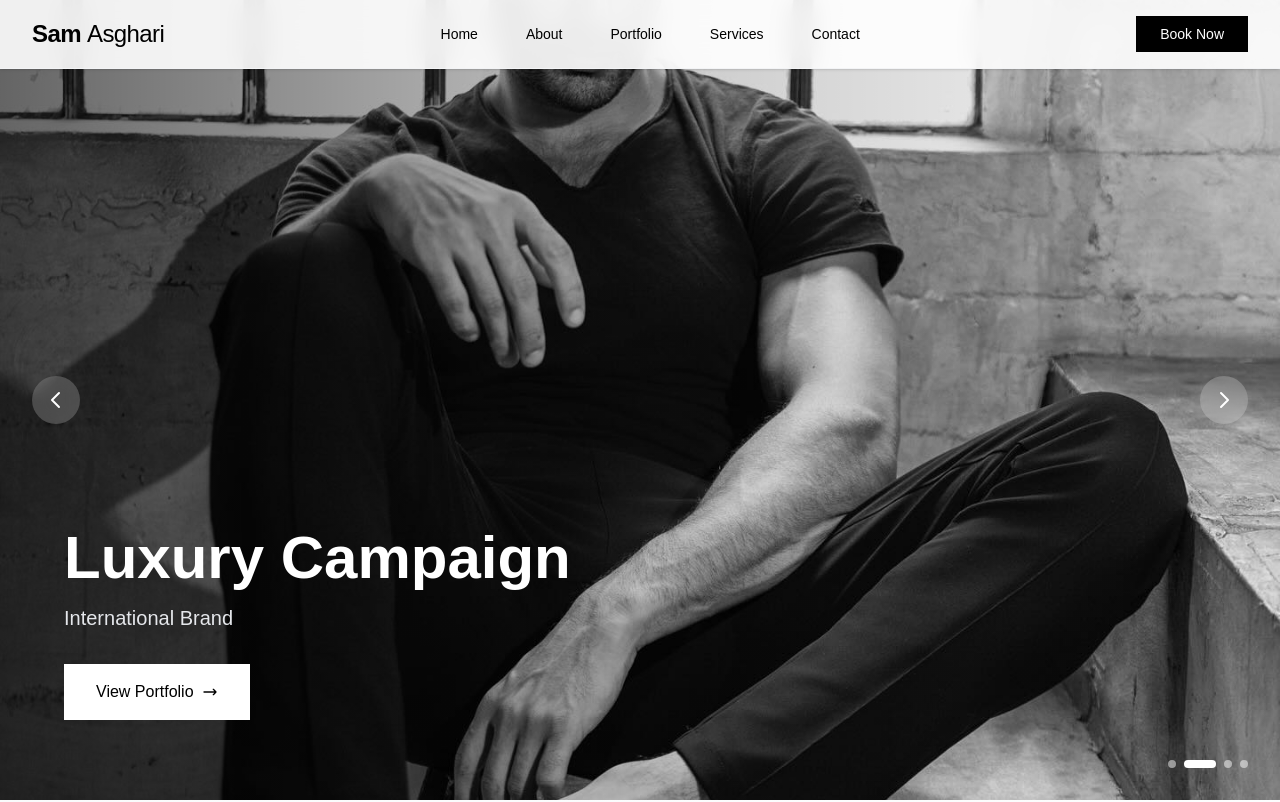
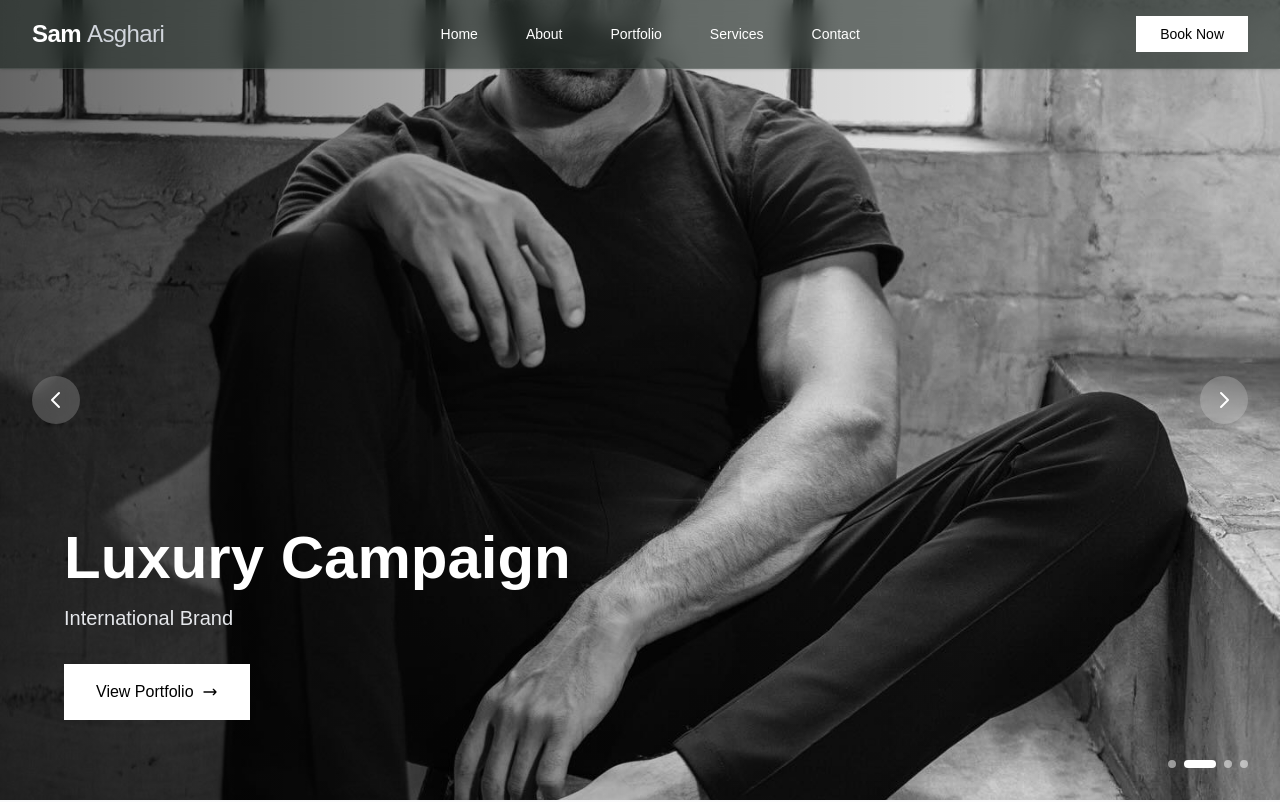
Before and after one commit to AliZok/personal-branding, a Next.js app: page / in a window 1280 px wide. Shown: the top 802 px of the page. Built offline with nearby package versions, Linux system fonts and the light colour scheme.

Commit message:
proper header

```diff
--- a/src/app/page.tsx
+++ b/src/app/page.tsx
@@ -50,49 +50,49 @@ export default function SamAsghariLanding() {
   return (
     <div className="min-h-screen bg-white text-black overflow-x-hidden" style={{ scrollBehavior: 'smooth' }}>
       {/* Fixed Header */}
-      <header className="fixed top-0 w-full bg-white/90 backdrop-blur-md border-b border-gray-100 z-50 shadow-sm">
+      <header className="fixed top-0 w-full bg-[#141f1991] backdrop-blur-md border-b border-white/10 z-50 shadow-sm">
         <div className="max-w-7xl mx-auto px-4 sm:px-6 lg:px-8">
           <div className="flex justify-between items-center py-4">
-            <div className="text-2xl font-bold tracking-tight">
-              Sam <span className="font-light">Asghari</span>
+            <div className="text-2xl font-bold tracking-tight text-white">
+              Sam <span className="font-light text-gray-300">Asghari</span>
             </div>
 
             {/* Desktop Navigation */}
             <nav className="hidden lg:flex items-center space-x-12">
               <button
                 onClick={() => scrollToSection('home')}
-                className="text-sm font-medium hover:text-gray-600 transition-all duration-300 relative group"
+                className="text-sm font-medium text-white hover:text-gray-300 transition-all duration-300 relative group"
               >
                 Home
-                <span className="absolute -bottom-1 left-0 w-0 h-0.5 bg-black transition-all duration-300 group-hover:w-full"></span>
+                <span className="absolute -bottom-1 left-0 w-0 h-0.5 bg-white transition-all duration-300 group-hover:w-full"></span>
               </button>
               <button
                 onClick={() => scrollToSection('about')}
-                className="text-sm font-medium hover:text-gray-600 transition-all duration-300 relative group"
+                className="text-sm font-medium text-white hover:text-gray-300 transition-all duration-300 relative group"
               >
                 About
-                <span className="absolute -bottom-1 left-0 w-0 h-0.5 bg-black transition-all duration-300 group-hover:w-full"></span>
+                <span className="absolute -bottom-1 left-0 w-0 h-0.5 bg-white transition-all duration-300 group-hover:w-full"></span>
               </button>
               <button
                 onClick={() => scrollToSection('portfolio')}
-                className="text-sm font-medium hover:text-gray-600 transition-all duration-300 relative group"
+                className="text-sm font-medium text-white hover:text-gray-300 transition-all duration-300 relative group"
               >
                 Portfolio
-                <span className="absolute -bottom-1 left-0 w-0 h-0.5 bg-black transition-all duration-300 group-hover:w-full"></span>
+                <span className="absolute -bottom-1 left-0 w-0 h-0.5 bg-white transition-all duration-300 group-hover:w-full"></span>
               </button>
               <button
                 onClick={() => scrollToSection('services')}
-                className="text-sm font-medium hover:text-gray-600 transition-all duration-300 relative group"
+                className="text-sm font-medium text-white hover:text-gray-300 transition-all duration-300 relative group"
               >
                 Services
-                <span className="absolute -bottom-1 left-0 w-0 h-0.5 bg-black transition-all duration-300 group-hover:w-full"></span>
+                <span className="absolute -bottom-1 left-0 w-0 h-0.5 bg-white transition-all duration-300 group-hover:w-full"></span>
               </button>
               <button
                 onClick={() => scrollToSection('contact')}
-                className="text-sm font-medium hover:text-gray-600 transition-all duration-300 relative group"
+                className="text-sm font-medium text-white hover:text-gray-300 transition-all duration-300 relative group"
               >
                 Contact
-                <span className="absolute -bottom-1 left-0 w-0 h-0.5 bg-black transition-all duration-300 group-hover:w-full"></span>
+                <span className="absolute -bottom-1 left-0 w-0 h-0.5 bg-white transition-all duration-300 group-hover:w-full"></span>
               </button>
             </nav>
 
@@ -100,7 +100,7 @@ export default function SamAsghariLanding() {
             <div className="hidden lg:block">
               <button
                 onClick={() => scrollToSection('contact')}
-                className="bg-black text-white px-6 py-2 text-sm font-medium hover:bg-gray-800 transition-all duration-300 transform hover:scale-105"
+                className="bg-white text-black px-6 py-2 text-sm font-medium hover:bg-gray-200 transition-all duration-300 transform hover:scale-105"
               >
                 Book Now
               </button>
@@ -110,13 +110,13 @@ export default function SamAsghariLanding() {
             <button className="lg:hidden" onClick={() => setIsMenuOpen(!isMenuOpen)}>
               <div className="w-6 h-6 flex flex-col justify-center items-center">
                 <span
-                  className={`bg-black block transition-all duration-300 ease-out h-0.5 w-6 rounded-sm ${isMenuOpen ? "rotate-45 translate-y-1" : "-translate-y-0.5"}`}
+                  className={`bg-white block transition-all duration-300 ease-out h-0.5 w-6 rounded-sm ${isMenuOpen ? "rotate-45 translate-y-1" : "-translate-y-0.5"}`}
                 ></span>
                 <span
-                  className={`bg-black block transition-all duration-300 ease-out h-0.5 w-6 rounded-sm my-0.5 ${isMenuOpen ? "opacity-0" : "opacity-100"}`}
+                  className={`bg-white block transition-all duration-300 ease-out h-0.5 w-6 rounded-sm my-0.5 ${isMenuOpen ? "opacity-0" : "opacity-100"}`}
                 ></span>
                 <span
-                  className={`bg-black block transition-all duration-300 ease-out h-0.5 w-6 rounded-sm ${isMenuOpen ? "-rotate-45 -translate-y-1" : "translate-y-0.5"}`}
+                  className={`bg-white block transition-all duration-300 ease-out h-0.5 w-6 rounded-sm ${isMenuOpen ? "-rotate-45 -translate-y-1" : "translate-y-0.5"}`}
                 ></span>
               </div>
             </button>
@@ -124,14 +124,14 @@ export default function SamAsghariLanding() {
 
           {/* Mobile Navigation */}
           {isMenuOpen && (
-            <nav className="lg:hidden pb-6 border-t border-gray-100 mt-4 pt-6">
+            <nav className="lg:hidden pb-6 border-t border-white/20 mt-4 pt-6">
               <div className="flex flex-col space-y-6">
                 <button
                   onClick={() => {
                     scrollToSection('home')
                     setIsMenuOpen(false)
                   }}
-                  className="text-lg font-medium hover:text-gray-600 transition-colors text-left"
+                  className="text-lg font-medium text-white hover:text-gray-300 transition-colors text-left"
                 >
                   Home
                 </button>
@@ -140,7 +140,7 @@ export default function SamAsghariLanding() {
                     scrollToSection('about')
                     setIsMenuOpen(false)
                   }}
-                  className="text-lg font-medium hover:text-gray-600 transition-colors text-left"
+                  className="text-lg font-medium text-white hover:text-gray-300 transition-colors text-left"
                 >
                   About
                 </button>
@@ -149,7 +149,7 @@ export default function SamAsghariLanding() {
                     scrollToSection('portfolio')
                     setIsMenuOpen(false)
                   }}
-                  className="text-lg font-medium hover:text-gray-600 transition-colors text-left"
+                  className="text-lg font-medium text-white hover:text-gray-300 transition-colors text-left"
                 >
                   Portfolio
                 </button>
@@ -158,7 +158,7 @@ export default function SamAsghariLanding() {
                     scrollToSection('services')
                     setIsMenuOpen(false)
                   }}
-                  className="text-lg font-medium hover:text-gray-600 transition-colors text-left"
+                  className="text-lg font-medium text-white hover:text-gray-300 transition-colors text-left"
                 >
                   Services
                 </button>
@@ -167,7 +167,7 @@ export default function SamAsghariLanding() {
                     scrollToSection('contact')
                     setIsMenuOpen(false)
                   }}
-                  className="text-lg font-medium hover:text-gray-600 transition-colors text-left"
+                  className="text-lg font-medium text-white hover:text-gray-300 transition-colors text-left"
                 >
                   Contact
                 </button>
@@ -176,7 +176,7 @@ export default function SamAsghariLanding() {
                     scrollToSection('contact')
                     setIsMenuOpen(false)
                   }}
-                  className="bg-black text-white px-6 py-3 text-center font-medium hover:bg-gray-800 transition-colors"
+                  className="bg-white text-black px-6 py-3 text-center font-medium hover:bg-gray-200 transition-colors"
                 >
                   Book Now
                 </button>
```
